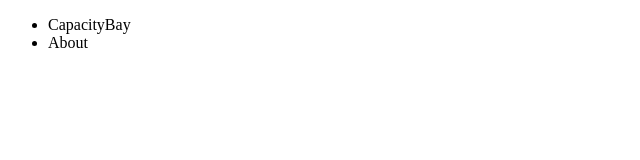
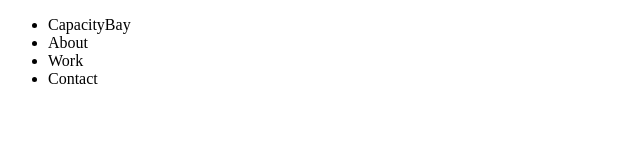
Before and after one commit to KechiEbite/9-Nineth-Assignment, a plain HTML site: page index.html in a window 1280 px wide. Shown: the whole page, without its empty margins (0-640 px from the left). Drawn offline with Linux system fonts and the light colour scheme.

Commit message:
Update index.html

```diff
--- a/index.html
+++ b/index.html
@@ -12,6 +12,8 @@
     <ul>
         <li>CapacityBay</li>
         <li>About</li>
+        <li>Work</li>
+        <li>Contact</li>
     </ul>
 </body>
 </html>
```
